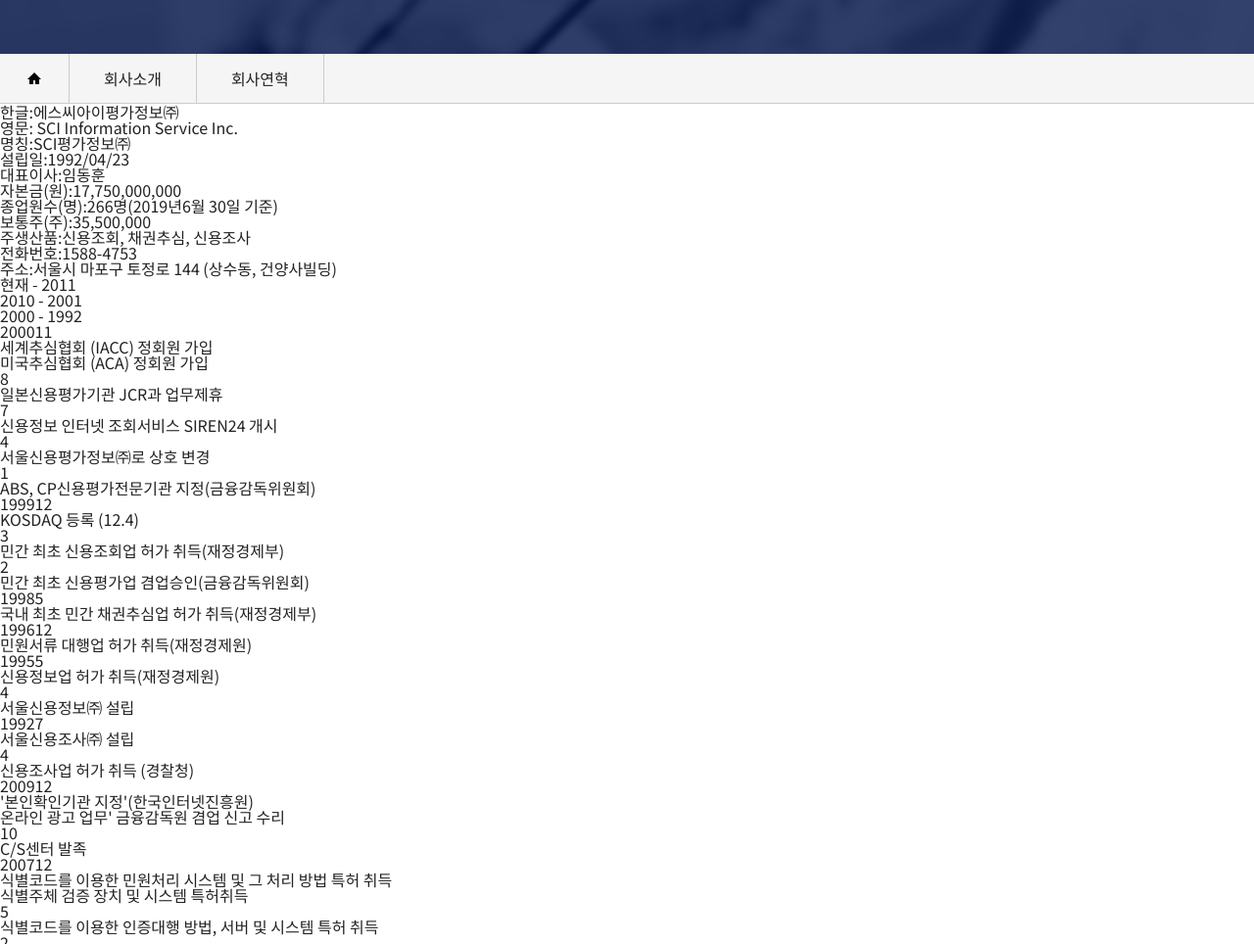
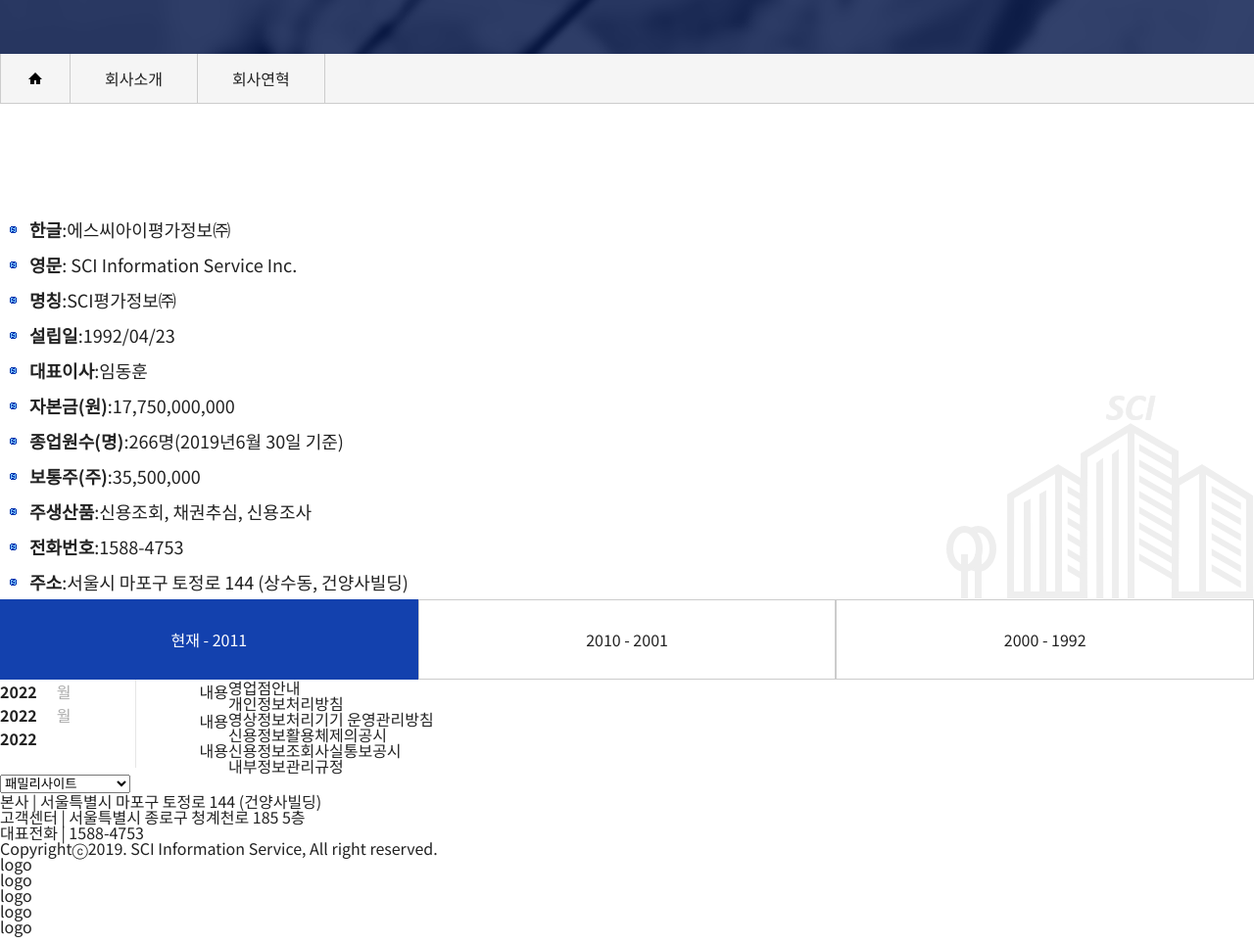
Before and after one commit to hidepick/study, a plain HTML site: page sci/html/sci_history.html in a window 1280 px wide. Shown: the part 300-1264 px from the top of the page at 98% size. Drawn offline with Linux system fonts and the light colour scheme.

Commit message:
history 수정

```diff
--- a/sci/css/style.css
+++ b/sci/css/style.css
@@ -57,6 +57,7 @@
     background: url(../images/ico_home.png)50% no-repeat;
     font-size: 0px;
     border-right:1px solid #ccc ;
+    border-left:1px solid #ccc ;
 }
 main .sub_navi strong a{
     display: block;
@@ -71,3 +72,90 @@
 main .sub_navi div{
     display: none;
 }
+.contents .history_info{
+    position: relative;
+    font-size: 18px;
+    padding-top:110px;
+
+}
+.contents .history_info::before{
+    position: absolute;
+    background: url(../images/ir-bg-01.png) no-repeat 0 0;
+    content: "";
+    display: inline-block;
+    height: 221px;
+    width: 314px;
+    right:0;
+    bottom:0;
+
+}
+.contents .history_info strong{
+    font-size: 18px;
+    font-weight: 700;
+    margin-left: 30px;
+}
+.contents .history_info li{
+    line-height: 2;
+    background: url(../images/b-list-style.png)no-repeat 10px 15px;
+    justify-content: center;
+
+}
+.tab ul{
+    display: flex;
+    justify-content:space-between;
+    text-align: center;
+    box-sizing: border-box;
+}
+.tab ul .active{
+    background: #1341AE;
+    border: 1px solid #1341AE;
+    color:#fff;
+
+}
+.tab ul li{
+    text-align: center;
+    flex-grow: 2;
+    width:100px;
+    font-size: 16px;
+    line-height: 5;
+    border:1px solid #ccc;
+}
+
+.tab_contnets02, .tab_contnets03{
+    display: none;
+}
+.history_detail{
+
+}
+.history_detail div{
+    float: left;
+    overflow: hidden;
+    j
+
+
+}
+
+.history_detail ul li{
+    display: block;
+    line-height: 1.5;
+    font-size: 16px;
+    overflow: hidden;
+
+}
+
+.history_detail ul li strong{
+    font-weight: 600;
+    display: inline-block;
+}
+.history_detail ul li em{
+    display: inline-block;
+    color:#acacac;
+    padding-right: 65px;
+    padding-left:20px;
+}
+.history_detail ul li span{
+    display: inline-block;
+    border-left:1px solid #E6E6E6;
+    height:30px;
+    padding-left: 65px;
+}
--- a/sci/html/sci_history.html
+++ b/sci/html/sci_history.html
@@ -96,9 +96,8 @@
                 </div>
             </main>
             <div class="contents">
-                <div>
-                    <div>
-                        <ol>
+                <div class="history_info">
+                    <ul>
                         <li><strong>한글</strong>:에스씨아이평가정보㈜</li>
                         <li><strong>영문</strong>: SCI Information Service Inc.</li>
                         <li><strong>명칭</strong>:SCI평가정보㈜</li>
@@ -110,44 +109,92 @@
                         <li><strong>주생산품</strong>:신용조회, 채권추심, 신용조사</li>
                         <li><strong>전화번호</strong>:1588-4753</li>
                         <li><strong>주소</strong>:서울시 마포구 토정로 144 (상수동, 건양사빌딩)</li>
-                        </ol>
-                    </div>
+                    </ul>
                 </div>
                 <div>
                     <div class="tab">
                         <ul>
-                            <li>현재 - 2011</li>
+                            <li class="active">현재 - 2011</li>
                             <li>2010 - 2001</li>
                             <li>2000 - 1992</li>
                         </ul>
                     </div>
                     <div class="tab_contnets01">
+                        <div class="history_detail">
                             <div>
-                            <ol>
+                                <ul>
+                                    <li><strong>2022</strong></li>
+                                    <li><strong>2022</strong></li>
+                                    <li><strong>2022</strong></li>
+                                </ul>
+                            </div>
+                            <div>
+                                <ul>
+                                    <li><em>월</em></li>
+                                    <li><em>월</em></li>
+                                    <li></li>
+                                </ul>
+                            </div>
+                            <div>
+                                <ul>
+                                    <li><span>내용</span></li>
+                                    <li><span>내용</span></li>
+                                    <li><span>내용</span></li>
+                                </ul>
+                            </div>
+                            <!-- <ul>
+                                <li><strong>2021</strong></li>
+                                <li><strong>2021</strong><em>11</em><span>세계추심협회 (IACC) 정회원 가입</span></li>
+                                <li><em>11</em><span>세계추심협회 (IACC) 정회원 가입</span></li>
+                            </ul>
+                            <ul>
+                                <li><strong>2021</strong></li>
+                                <li><strong>2021</strong><em>11</em><span>세계추심협회 (IACC) 정회원 가입</span></li>
+                                <li><em>11</em><span>세계추심협회 (IACC) 정회원 가입</span></li>
+                            </ul> -->
+                            <!-- <ul>
+                                <li><em>11</em><span>세계추심협회 (IACC) 정회원 가입</span></li>
+                            </ul> -->
+                            <!-- <div>div
+                                <ul>ul
+                                    <li><strong>strong2021</strong><em>em11</em><span>p</span></li>
+                                </ul>
+                            </div> -->
+                            <!-- <div>
+                                <ul>
                                     <li><strong>2000</strong><em>11</em><p>세계추심협회 (IACC) 정회원 가입</p></li>
-                                <li><strong></strong><em></em><p>미국추심협회 (ACA) 정회원 가입</p></li>
-                                <li><strong></strong><em>8</em><p>일본신용평가기관 JCR과 업무제휴</p></li>
-                                <li><strong></strong><em>7</em><p>신용정보 인터넷 조회서비스 SIREN24 개시</p></li>
-                                <li><strong></strong><em>4</em><p>서울신용평가정보㈜로 상호 변경</p></li>
-                                <li><strong></strong><em>1</em><p>ABS, CP신용평가전문기관 지정(금융감독위원회)</p></li>
-                            </ol>
-                            <ol>
+                                    <li><em></em><p>미국추심협회 (ACA) 정회원 가입</p></li>
+                                    <li><em>8</em><p>일본신용평가기관 JCR과 업무제휴</p></li>
+                                    <li><em>7</em><p>신용정보 인터넷 조회서비스 SIREN24 개시</p></li>
+                                    <li><em>4</em><p>서울신용평가정보㈜로 상호 변경</p></li>
+                                    <li><em>1</em><p>ABS, CP신용평가전문기관 지정(금융감독위원회)</p></li>
+                                </ul>
+                            </div>
+                            <div>
+                                <ul>
                                     <li><strong>1999</strong><em>12</em><p>KOSDAQ 등록 (12.4)</p></li>
-                                <li><strong></strong><em>3</em><p>민간 최초 신용조회업 허가 취득(재정경제부)</p></li>
-                                <li><strong></strong><em>2</em><p>민간 최초 신용평가업 겸업승인(금융감독위원회)</p></li>
-                            </ol>
-                            <ol>
+                                    <li><em>3</em><p>민간 최초 신용조회업 허가 취득(재정경제부)</p></li>
+                                    <li><em>2</em><p>민간 최초 신용평가업 겸업승인(금융감독위원회)</p></li>
+                                </ul>
+                            </div>
+                            <div>
+                                <ul>
                                     <li><strong>1998</strong><em>5</em><p>국내 최초 민간 채권추심업 허가 취득(재정경제부)</p></li>
                                     <li><strong>1996</strong><em>12</em><p>민원서류 대행업 허가 취득(재정경제원)</p></li>
-                            </ol>
-                            <ol>
+                                </ul>
+                            </div>
+                            <div>
+                                <ul>
                                     <li><strong>1995</strong><em>5</em><p>신용정보업 허가 취득(재정경제원)</p></li>
-                                <li><strong></strong><em>4</em><p>서울신용정보㈜ 설립</p></li>
-                            </ol>
-                            <ol>
+                                    <li><em>4</em><p>서울신용정보㈜ 설립</p></li>
+                                </ul>
+                            </div>
+                            <div>
+                                <ul>
                                     <li><strong>1992</strong><em>7</em><p>서울신용조사㈜ 설립</p></li>
-                                <li><strong></strong><em>4</em><p>신용조사업 허가 취득 (경찰청)</p></li>
-                            </ol>
+                                    <li><em>4</em><p>신용조사업 허가 취득 (경찰청)</p></li>
+                                </ul>
+                            </div> -->
                         </div>
                     </div>
                     <div class="tab_contnets02">
```
Also changed, not shown: sci/images/b-list-style.png (added), sci/images/ir-bg-01.png (added). Lines whose indentation alone changed are shown as unchanged.
